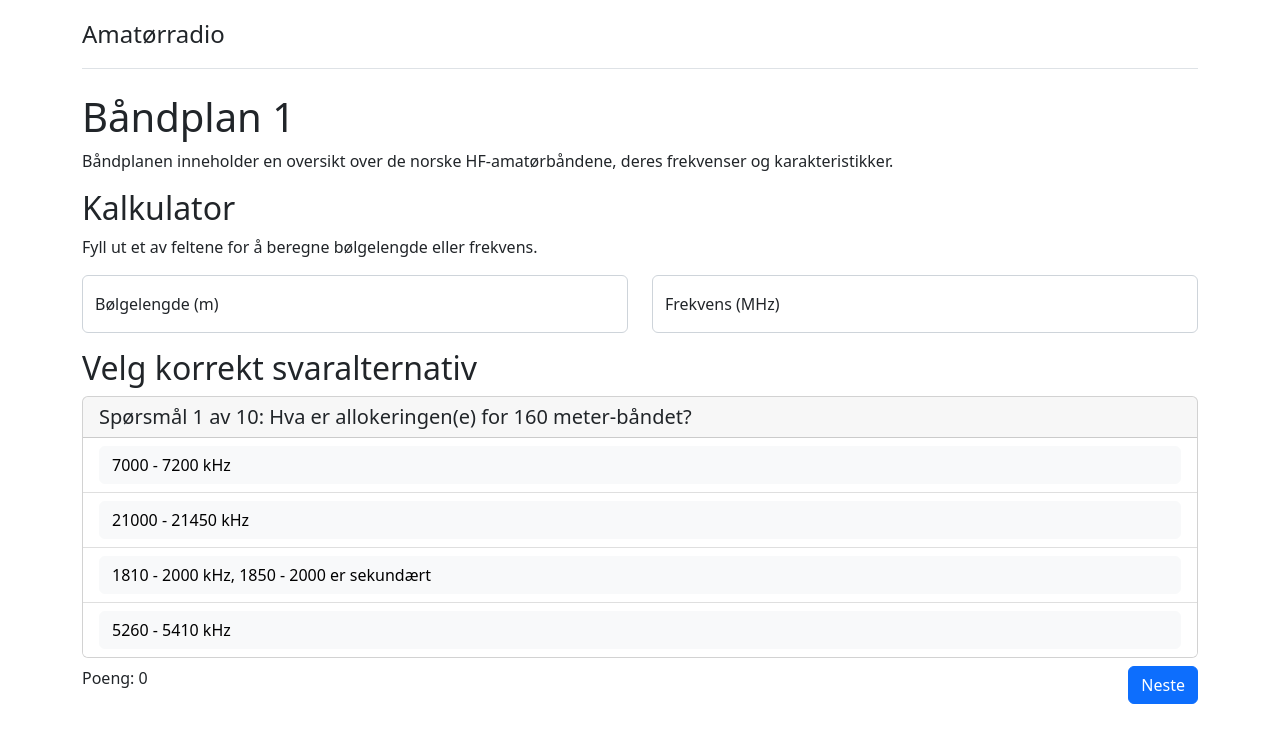
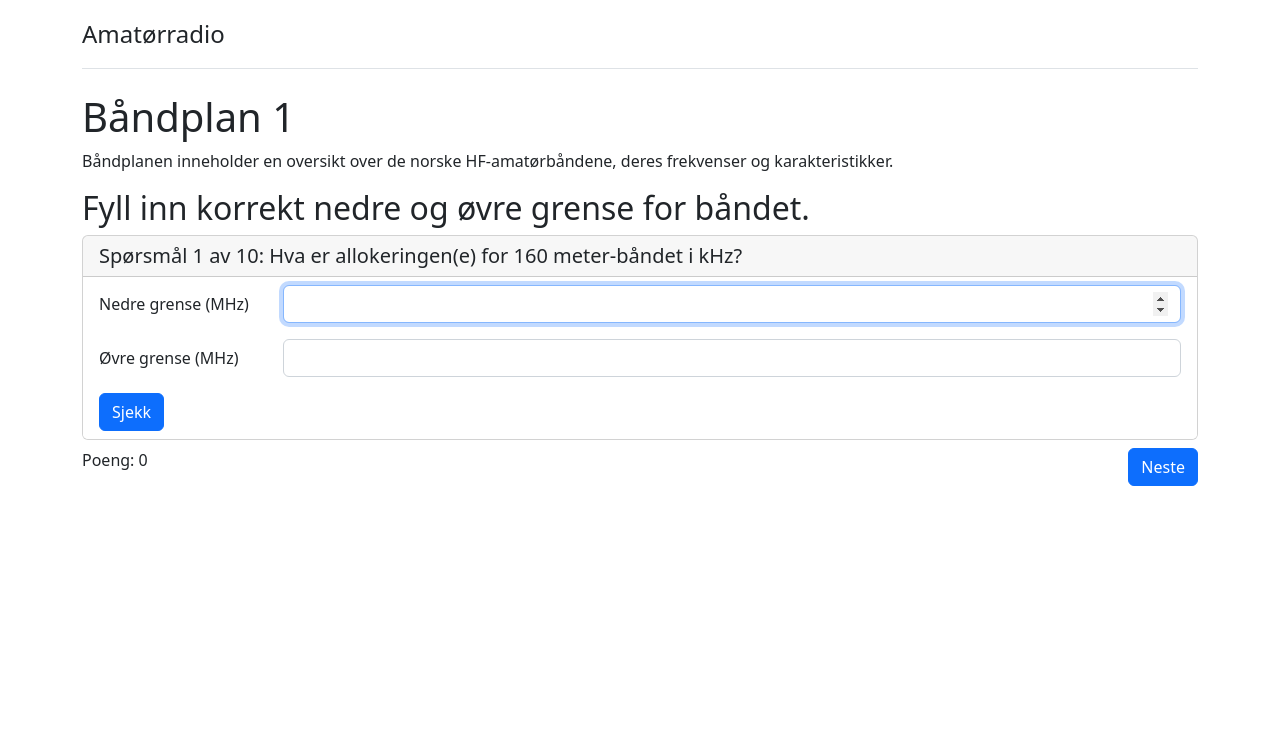
Before and after one commit to Maritims/ham-quiz, a SvelteKit app: page /frequencies-1 in a window 1280 px wide. Shown: the top 742 px of the page. Built offline with nearby package versions, Linux system fonts and the light colour scheme.

Commit message:
Refactored one of the frequency quizzes to be based on number inputs.

```diff
--- a/src/routes/frequencies-1/+page.svelte
+++ b/src/routes/frequencies-1/+page.svelte
@@ -1,7 +1,49 @@
 <script lang="ts">
     import { page } from "$app/stores";
-    import Quiz from "$lib/components/Quiz.svelte";
-    import Wavelength from "$lib/components/Wavelength.svelte";
+    import type { Answer } from "$lib/answer";
+    import type { Question } from "./+page";
+
+    let answers: Answer[] = [];
+    let start: number | undefined;
+    let end: number | undefined;
+    let currentId = $page.data.questions[0].id;
+    let isCompleted = false;
+    let nextButton: HTMLButtonElement;
+
+    function submit(): void {
+		if (currentId != $page.data.questions[$page.data.questions.length - 1].id) {
+            start = undefined;
+            end = undefined;
+			currentId++;
+		} else {
+			isCompleted = true;
+		}
+	}
+
+    function answer(): void {
+        if(!start) {
+            alert('Angi nedre grense.');
+        } else if(!end) {
+            alert('Angi øvre grense.');
+        } else {
+            answers = [
+                ...answers.filter((answer) => answer.id !== currentQuestion.id),
+                {
+                    id: currentQuestion.id,
+                    value: currentQuestion.answer.start === start && currentQuestion.answer.end === end
+                },
+            ];
+            nextButton.focus();
+        }
+    }
+
+    function focus(element: HTMLInputElement): void {
+        element.focus();
+    }
+
+    $: currentQuestion = $page.data.questions.find((question: Question) => question.id === currentId) as Question;
+    $: currentAnswer = answers.find((a) => a.id === currentId);
+    $: score = answers.reduce((sum, a) => sum += a.value ? 1 : 0, 0);
 </script>
 
 <svelte:head>
@@ -18,6 +60,58 @@
             </div>
         </div>
     </div>
-    <Wavelength />
-    <Quiz questions={$page.data.questions} />
+    <div class="container">
+        <div class="row">
+            <div class="col">
+                <h2>Fyll inn korrekt nedre og øvre grense for båndet.</h2>
+                <div class="card">
+                    <h5 class="card-header">Spørsmål {$page.data.questions.indexOf(currentQuestion) + 1} av {$page.data.questions.length}: {currentQuestion.question}</h5>
+                    <ul class="list-group list-group-flush">
+                        <li class="list-group-item">
+                            {#if currentAnswer}
+                                <div class="alert alert-{currentAnswer.value ? 'success' : 'danger'}">
+                                    <h4 class="alert-heading">{currentAnswer.value ? 'Riktig' : 'Feil'} svar!</h4>
+                                    <p>Du svarte at frekvensområdet for dette båndet er {start} - {end} kHz.</p>
+                                    <hr>
+                                    <p class="mb-0">Fasiten er {currentQuestion.answer.start} - {currentQuestion.answer.end} kHz.</p>
+                                </div>
+                                {#if currentQuestion.explanation}
+                                    <div class="alert alert-info mt-2" role="alert">
+                                        <h4 class="alert-heading">Forklaring</h4>
+                                        <p class="mb-0">{currentQuestion.explanation}</p>
+                                    </div>
+                                {/if}
+                            {:else}
+                                <form on:submit|preventDefault={answer}>
+                                    <div class="row mb-3">
+                                        <label for="start" class="col-sm-2 col-form-label">Nedre grense (MHz)</label>
+                                        <div class="col-sm-10">
+                                            <input type="number" id="start" class="form-control" bind:value={start} use:focus>
+                                        </div>
+                                    </div>
+                                    <div class="row mb-3">
+                                        <label for="end" class="col-sm-2 col-form-label">Øvre grense (MHz)</label>
+                                        <div class="col-sm-10">
+                                            <input type="number" id="end" class="form-control" bind:value={end}>
+                                        </div>
+                                    </div>
+                                    <button type="submit" class="btn btn-primary">Sjekk</button>
+                                </form>
+                            {/if}
+                        </li>
+                    </ul>
+                </div>
+            </div>
+        </div>
+        <div class="row mt-2">
+            <div class="col">
+                Poeng: {score}
+            </div>
+            <div class="col text-end">
+                {#if currentId !== $page.data.questions[$page.data.questions.length - 1].id}
+                    <button class="btn btn-primary" on:click={submit} bind:this={nextButton}>Neste</button>
+                {/if}
+            </div>
+        </div>
+    </div>
 </section>
--- a/src/routes/frequencies-1/+page.ts
+++ b/src/routes/frequencies-1/+page.ts
@@ -1,56 +1,94 @@
-import type { Question } from "$lib/question";
+export type Question = {
+    id: number;
+    question: string;
+    answer: {
+        start: number;
+        end: number;
+    },
+    explanation: string;
+};
 
 export function load() {
     const explanation = 'Formelen for å beregne ca. frekvens (MHz) er f = 300 / λ.';
     const questions: Question[] = [{
         id: 1,
-        question: 'Hva er allokeringen(e) for 160 meter-båndet?',
-        answer: '1810 - 2000 kHz, 1850 - 2000 er sekundært',
-        explanation: explanation
+        question: 'Hva er allokeringen(e) for 160 meter-båndet i kHz?',
+        answer: {
+            start: 1810,
+            end: 2000
+        },
+        explanation: explanation + ' Frekvensområdet 1850 - 2000 kHz er sekundært.'
     }, {
         id: 2,
-        question: 'Hva er allokeringen(e) for 80 meter-båndet?',
-        answer: '3500 - 3800 kHz',
+        question: 'Hva er allokeringen(e) for 80 meter-båndet i kHz?',
+        answer: {
+            start: 3500,
+            end: 3800
+        },
         explanation: explanation
     }, {
         id: 3,
-        question: 'Hva er allokeringen(e) for 60 meter-båndet?',
-        answer: '5260 - 5410 kHz',
+        question: 'Hva er allokeringen(e) for 60 meter-båndet i kHz?',
+        answer: {
+            start: 5260,
+            end: 5410
+        },
         explanation: explanation
     }, {
         id: 4,
-        question: 'Hva er allokeringen(e) for 40 meter-båndet?',
-        answer: '7000 - 7200 kHz',
+        question: 'Hva er allokeringen(e) for 40 meter-båndet i kHz?',
+        answer: {
+            start: 7000,
+            end: 7200
+        },
         explanation: explanation
     }, {
         id: 5,
-        question: 'Hva er allokeringen(e) for 30 meter-båndet?',
-        answer: '10100 - 10150 kHz',
+        question: 'Hva er allokeringen(e) for 30 meter-båndet i kHz?',
+        answer: {
+            start: 10100,
+            end: 10150
+        },
         explanation: explanation
     }, {
         id: 6,
-        question: 'Hva er allokeringen(e) for 20 meter-båndet?',
-        answer: '14000 - 14350 kHz',
+        question: 'Hva er allokeringen(e) for 20 meter-båndet i kHz?',
+        answer: {
+            start: 14000,
+            end: 14350
+        },
         explanation: explanation
     }, {
         id: 7,
-        question: 'Hva er allokeringen(e) for 17 meter-båndet?',
-        answer: '18068 - 18168 kHz',
+        question: 'Hva er allokeringen(e) for 17 meter-båndet i kHz?',
+        answer: {
+            start: 18068,
+            end: 18168
+        },
         explanation: explanation
     }, {
         id: 8,
-        question: 'Hva er allokeringen(e) for 15 meter-båndet?',
-        answer: '21000 - 21450 kHz',
+        question: 'Hva er allokeringen(e) for 15 meter-båndet i kHz?',
+        answer: {
+            start: 21000,
+            end: 21450
+        },
         explanation: explanation
     }, {
         id: 9,
-        question: 'Hva er allokeringen(e) for 12 meter-båndet?',
-        answer: '24740 - 24990 kHz, 24740 - 24890 er sekundært',
-        explanation: explanation
+        question: 'Hva er allokeringen(e) for 12 meter-båndet i kHz?',
+        answer: {
+            start: 24740,
+            end: 24990
+        },
+        explanation: explanation + ' Frekvensområdet 24740 - 24890 er sekundært.'
     }, {
         id: 10,
-        question: 'Hva er allokeringen(e) for 10 meter-båndet?',
-        answer: '28000 - 29700 kHz',
+        question: 'Hva er allokeringen(e) for 10 meter-båndet i kHz?',
+        answer: {
+            start: 28000,
+            end: 29700
+        },
         explanation: explanation
     }];
     return {
```
